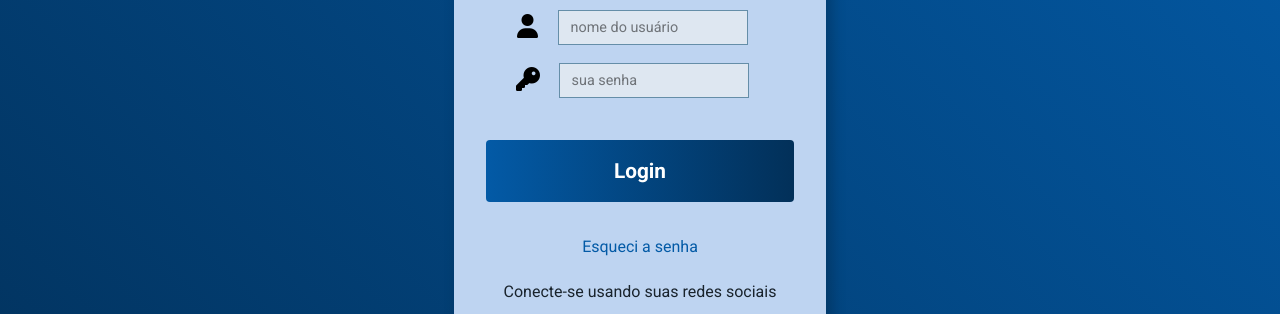
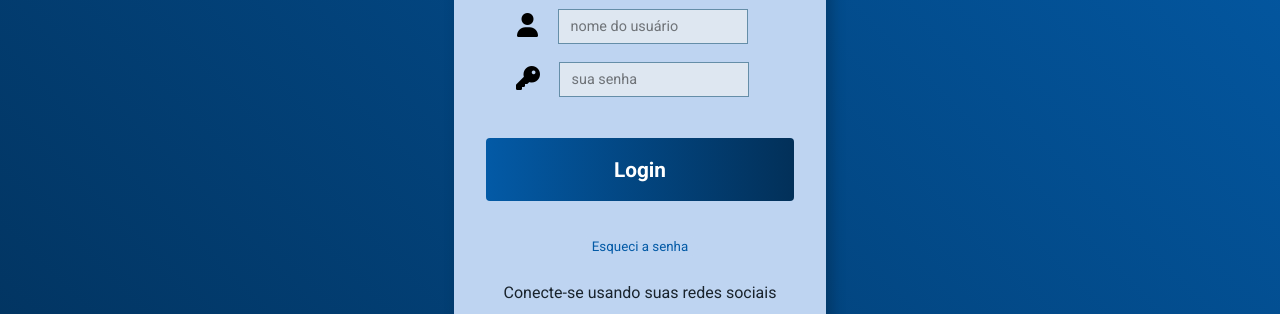
Before and after one commit to Abdoral97/Projeto-login02, a plain HTML site: page index.html in a window 1280 px wide. Shown: the part 224-538 px from the top of the page. Drawn offline with Linux system fonts and the light colour scheme.

Commit message:
update style

```diff
--- a/estilos/style.css
+++ b/estilos/style.css
@@ -125,13 +125,17 @@ input[type="submit"]:hover{
     background-image: linear-gradient(to left, var(--cor03), var(--cor02) );
 
 }
-a{
+#rede-senha > button {
     text-decoration: none;
     color: var(--cor03);
     margin-bottom: 0.8rem;
+    padding: 0.2rem 0.6rem;
+    border-radius: 12px;
+    background-color: #bed4f1;
+
 
 }
-a:hover{
+#rede-senha > button:hover{
     color: #026ac5;
 }
 p{
--- a/index.html
+++ b/index.html
@@ -29,7 +29,10 @@
         </form>
         <div class="footer">
 
-            <a href="#">Esqueci a senha</a>
+            <a href="#" id="rede-senha">
+                <button>Esqueci a senha</button>
+            </a>
+
 
             <p>Conecte-se usando suas redes sociais</p>
 
```
